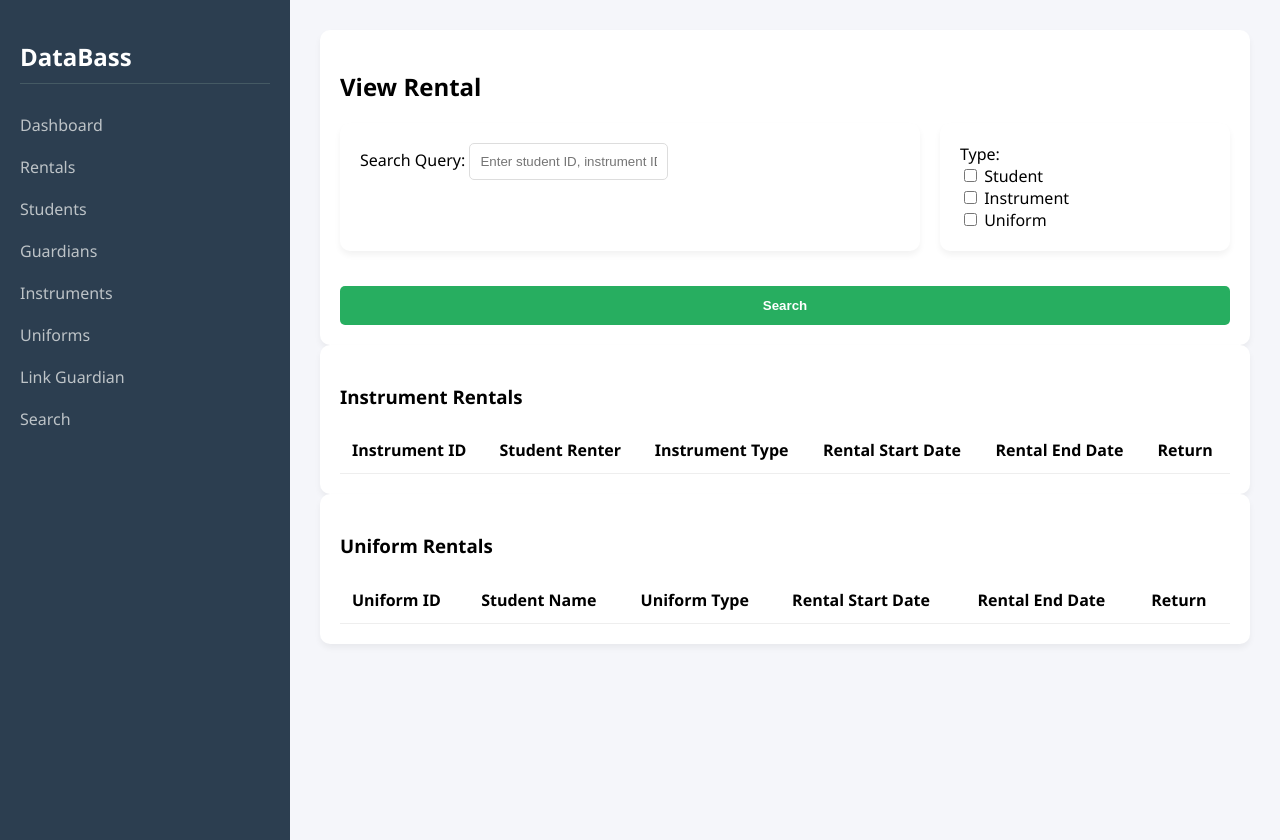
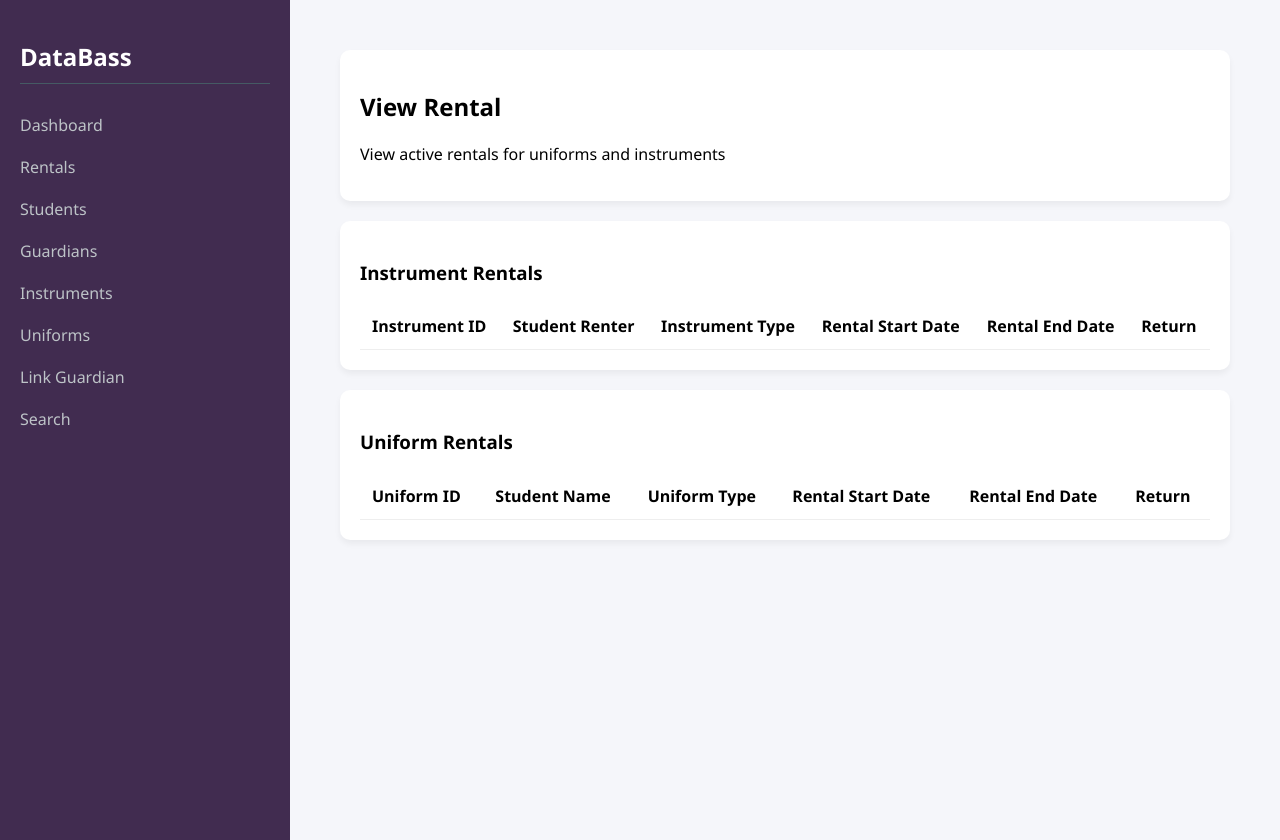
Before and after one commit to Avien77/DataBass, a FastAPI app: page /rental in a window 1280 px wide. Run offline with FastAPI, Linux system fonts and the light colour scheme; data that the repository does not hold is empty.

Commit message:
update styles and search

```diff
--- a/pages/rental.html
+++ b/pages/rental.html
@@ -15,24 +15,8 @@
 
         <div class="card form-card">
             <h2>View Rental</h2>
+            <p>View active rentals for uniforms and instruments</p>
 
-            <form method="post" action="/rental">
-                <div class="grid-container">
-                    <div class="card">
-                        <label for="search_query">Search Query:</label>
-                        <input type="text" name="search_query" placeholder="Enter student ID, instrument ID, or uniform ID">
-                    </div>
-
-                    <div class="card">
-                        <label for="search_by">Type:</label>
-                        <div><input title="Student" type="checkbox" name="search_by" value="student"> Student</div>
-                        <div><input title="Instrument" type="checkbox" name="search_by" value="instrument"> Instrument</div>
-                        <div><input title="Uniform" type="checkbox" name="search_by" value="uniform"> Uniform</div>
-                    </div>
-
-                </div>
-                <button type="submit">Search</button>
-            </form>
         </div>
 
         <div class="card">
--- a/pages/search.html
+++ b/pages/search.html
@@ -50,6 +50,8 @@
                 </tbody>
             </table>
         </div>
+        {% else %}
+        <p>Sorry! No results found. Try again?</p>
         {% endif %}
     </main>
 </body>
--- a/static/css/style.css
+++ b/static/css/style.css
@@ -1,7 +1,7 @@
 :root {
-  --primary: #2c3e50;
+  --primary: #412c50;
   --secondary: #34495e;
-  --accent: #27ae60;
+  --accent: #88178a;
   --bg: #f5f6fa;
 }
 
@@ -59,6 +59,7 @@ body {
 .card {
   background: white;
   padding: 20px;
+  margin: 20px;
   border-radius: 10px;
   box-shadow: 0 4px 6px rgba(0, 0, 0, 0.05);
 }
@@ -120,7 +121,7 @@ button {
 }
 
 button:hover {
-  background: #219150;
+  background: #6f2191;
 }
 
 .rented-out {
```
Also changed, not shown: app/routers/search.py (+8 -4 lines).
